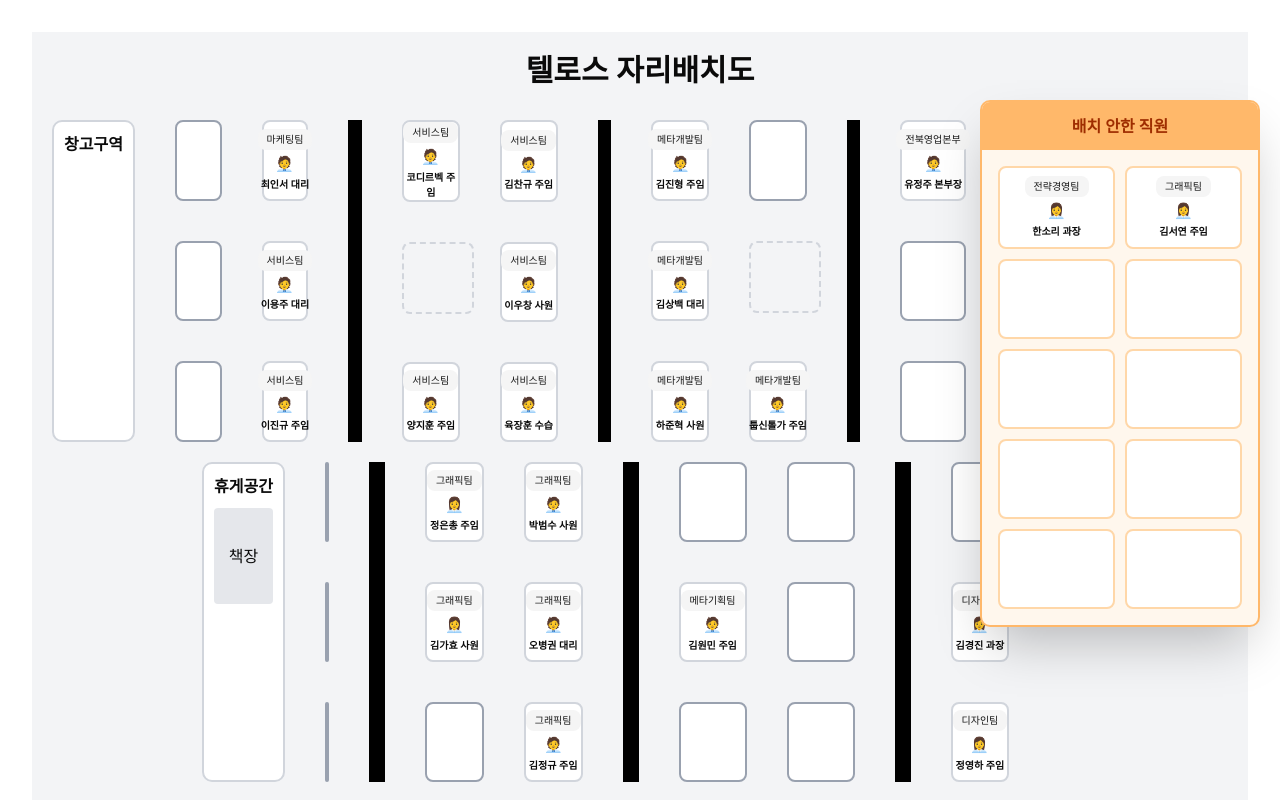
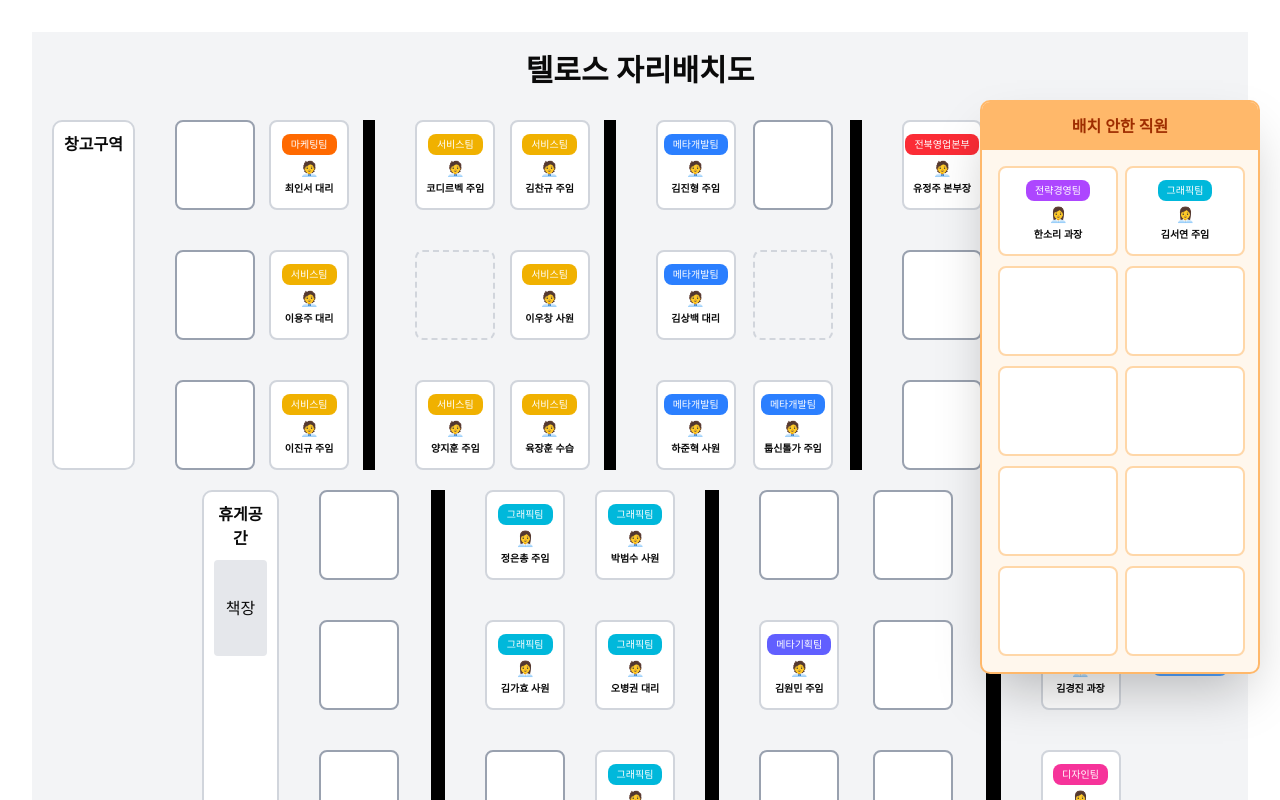
Before and after one commit to ywc0008/telos-seating-map, a React (Vite) app: page / in a window 1280 px wide. Shown: the top 800 px of the page. Built offline with nearby package versions, Linux system fonts and the light colour scheme.

Commit message:
style: 팀마다 뱃지 스타일 추가

```diff
--- a/src/components/Employee.tsx
+++ b/src/components/Employee.tsx
@@ -7,6 +7,19 @@ interface EmployeeProps {
   employeeData: EmployeeInterface;
   onMiddleClick?: () => void;
 }
+
+// 팀별 색상 매핑
+const teamColors: Record<string, string> = {
+  '전략경영팀': 'bg-purple-500 hover:bg-purple-600 text-white',
+  '디자인팀': 'bg-pink-500 hover:bg-pink-600 text-white',
+  '마케팅팀': 'bg-orange-500 hover:bg-orange-600 text-white',
+  '그래픽팀': 'bg-cyan-500 hover:bg-cyan-600 text-white',
+  '메타개발팀': 'bg-blue-500 hover:bg-blue-600 text-white',
+  'R&D팀': 'bg-green-500 hover:bg-green-600 text-white',
+  '서비스팀': 'bg-yellow-500 hover:bg-yellow-600 text-white',
+  '메타기획팀': 'bg-indigo-500 hover:bg-indigo-600 text-white',
+  '전북영업본부': 'bg-red-500 hover:bg-red-600 text-white',
+};
 
 export default function Employee({ employeeData, onMiddleClick }: EmployeeProps) {
   const { attributes, listeners, setNodeRef, isDragging } = useDraggable({ id: employeeData.id });
@@ -18,6 +31,9 @@ export default function Employee({ employeeData, onMiddleClick }: EmployeeProps)
       onMiddleClick();
     }
   };
+
+  // 팀별 색상 가져오기 (기본값은 회색)
+  const badgeColor = teamColors[employeeData.department] || 'bg-gray-500 hover:bg-gray-600 text-white';
 
   return (
     <div
@@ -31,12 +47,13 @@ export default function Employee({ employeeData, onMiddleClick }: EmployeeProps)
         items-center
         select-none
         gap-0.5
+        w-full
         ${isDragging ? 'opacity-50' : 'opacity-100'}
       `}
     >
-      <Badge variant="secondary" className="text-[10px]">{employeeData.department}</Badge>
+      <Badge className={`text-[10px] min-w-[50px] text-center ${badgeColor}`}>{employeeData.department}</Badge>
       <span className="text-[15px]">{employeeData.gender === 'male' ? '🧑‍💼' : '👩‍💼'}</span>
-      <span className="text-[10px] font-bold">{employeeData.name} {employeeData.position}</span>
+      <span className="text-[10px] font-bold text-center">{employeeData.name} {employeeData.position}</span>
     </div>
   );
 }
--- a/src/components/EmptySlot.tsx
+++ b/src/components/EmptySlot.tsx
@@ -6,7 +6,8 @@ export default function EmptySlot({ className = "" }: EmptySlotProps) {
   return (
     <div
       className={`
-        size-18
+        min-w-[80px]
+        min-h-[90px]
         border-2
         border-dashed
         border-gray-300
--- a/src/components/Seat.tsx
+++ b/src/components/Seat.tsx
@@ -19,7 +19,9 @@ export default function Seat({ id, children }: SeatProps) {
       ref={setNodeRef}
       className={`
         relative
-        min-h-[80px]
+        min-w-[80px]
+        min-h-[90px]
+        p-2
         border-2
         rounded-md
         flex
--- a/src/components/WaitingSlot.tsx
+++ b/src/components/WaitingSlot.tsx
@@ -12,7 +12,8 @@ export default function WaitingSlot({ id, children }: WaitingSlotProps) {
     <div
       ref={setNodeRef}
       className={`
-        bg-white p-2 rounded-md border-2 min-h-[80px]
+        bg-white p-2 rounded-md border-2
+        min-w-[120px] min-h-[90px]
         flex items-center justify-center transition-all
         ${isOver
           ? 'border-orange-400 bg-orange-100 scale-105'
```
